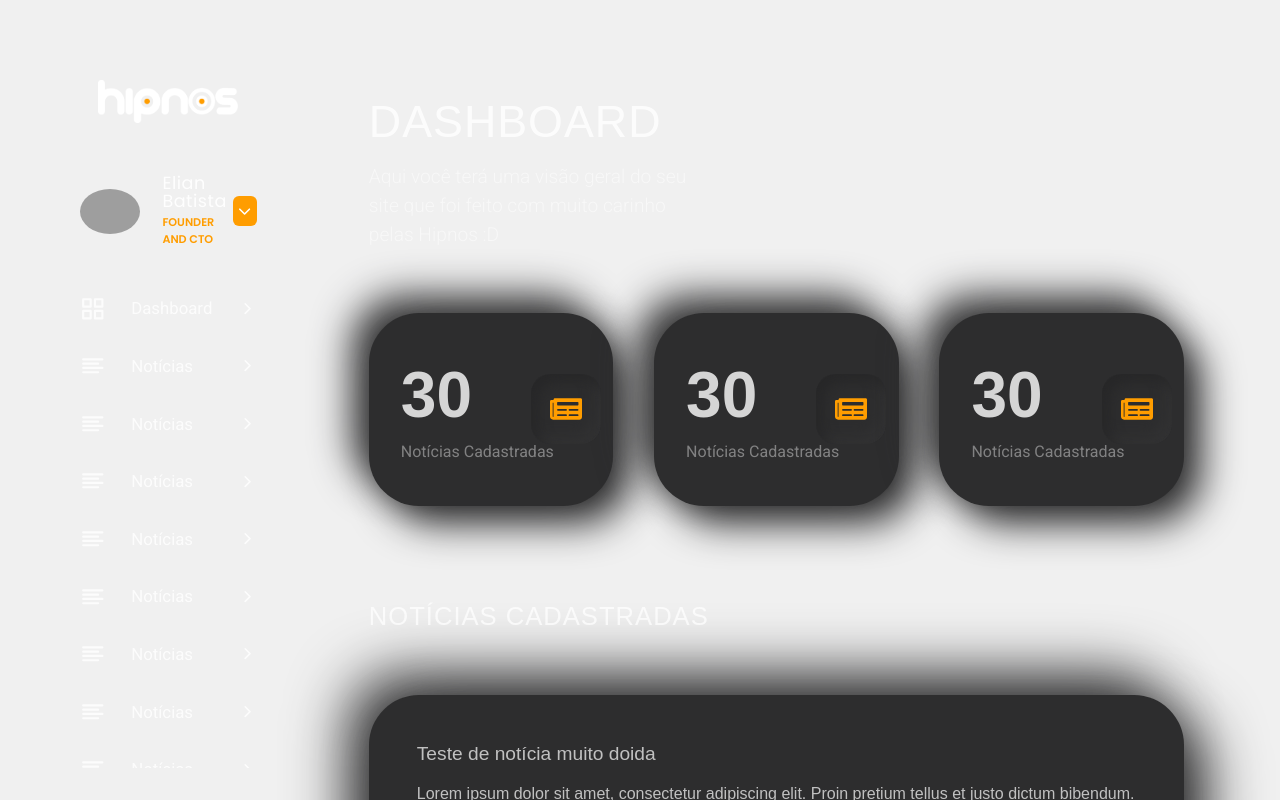
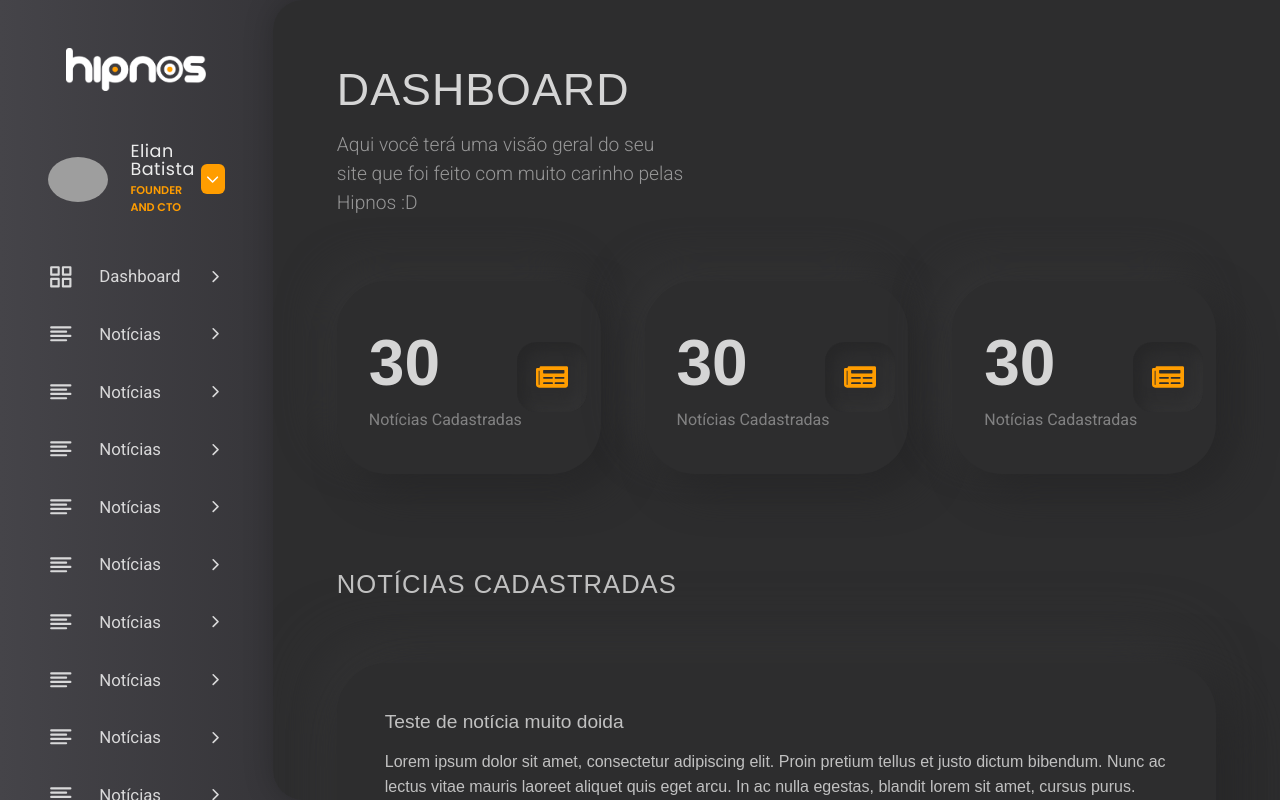
Before and after one commit to agenciahipnos/admin-panel, a React (Create React App) app: page / in a window 1280 px wide. Shown: the top 800 px of the page. Built offline with nearby package versions, Linux system fonts and the light colour scheme; grey boxes are pictures that could not be loaded.

Commit message:
admin css

```diff
--- a/src/pages/admin/styles.scss
+++ b/src/pages/admin/styles.scss
@@ -3,8 +3,8 @@
   height: 100%;
   display: flex;
   flex-direction: column;
-  padding: 2rem;
-  background-color: rgb(240, 240, 240);
+  background: rgb(69,68,73);
+  background: linear-gradient(90deg, rgba(69,68,73,1) 0%, rgba(0,0,0,1) 100%);
   .content-body {
     position: relative;
     height: 100%;
@@ -20,6 +20,25 @@
       position: relative;
       flex-grow: 1;
       height: 100%;
+      overflow-y: scroll;
+      background-color: rgb(45, 45, 46);
+      border-top-left-radius: 30px;
+      border-bottom-left-radius: 30px;
+      box-shadow: 0px 0px 30px 1px rgba(0,0,0,0.2);
+      &::-webkit-scrollbar-track {
+        border-radius: 10px;
+        background-color: transparent;
+      }
+
+      &::-webkit-scrollbar {
+        width: 8px;
+        background-color: transparent;
+      }
+
+      &::-webkit-scrollbar-thumb {
+        border-radius: 10px;
+        background-color: rgba(255, 255, 255, 0.01);
+      }
     }
   }
 }
```
